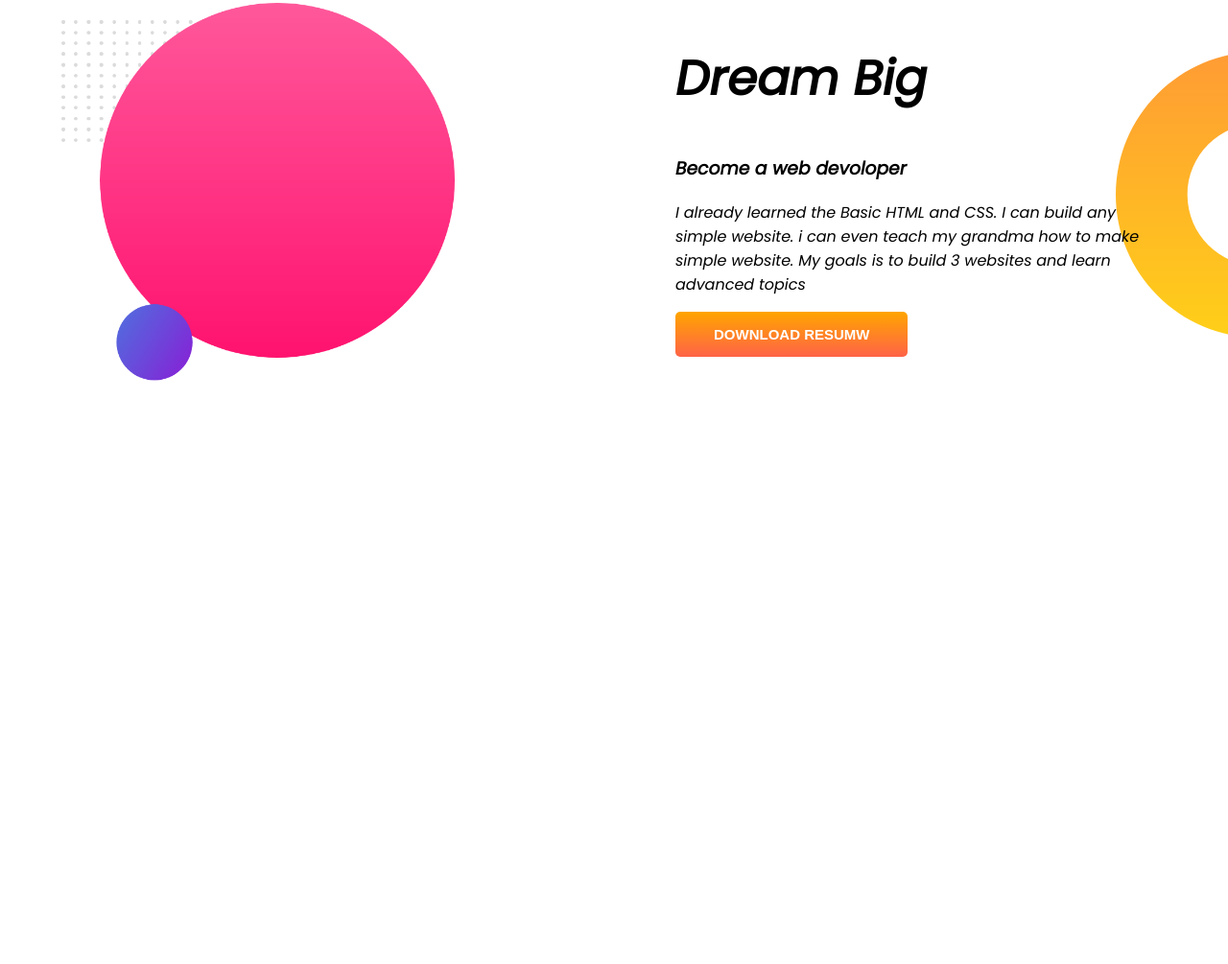
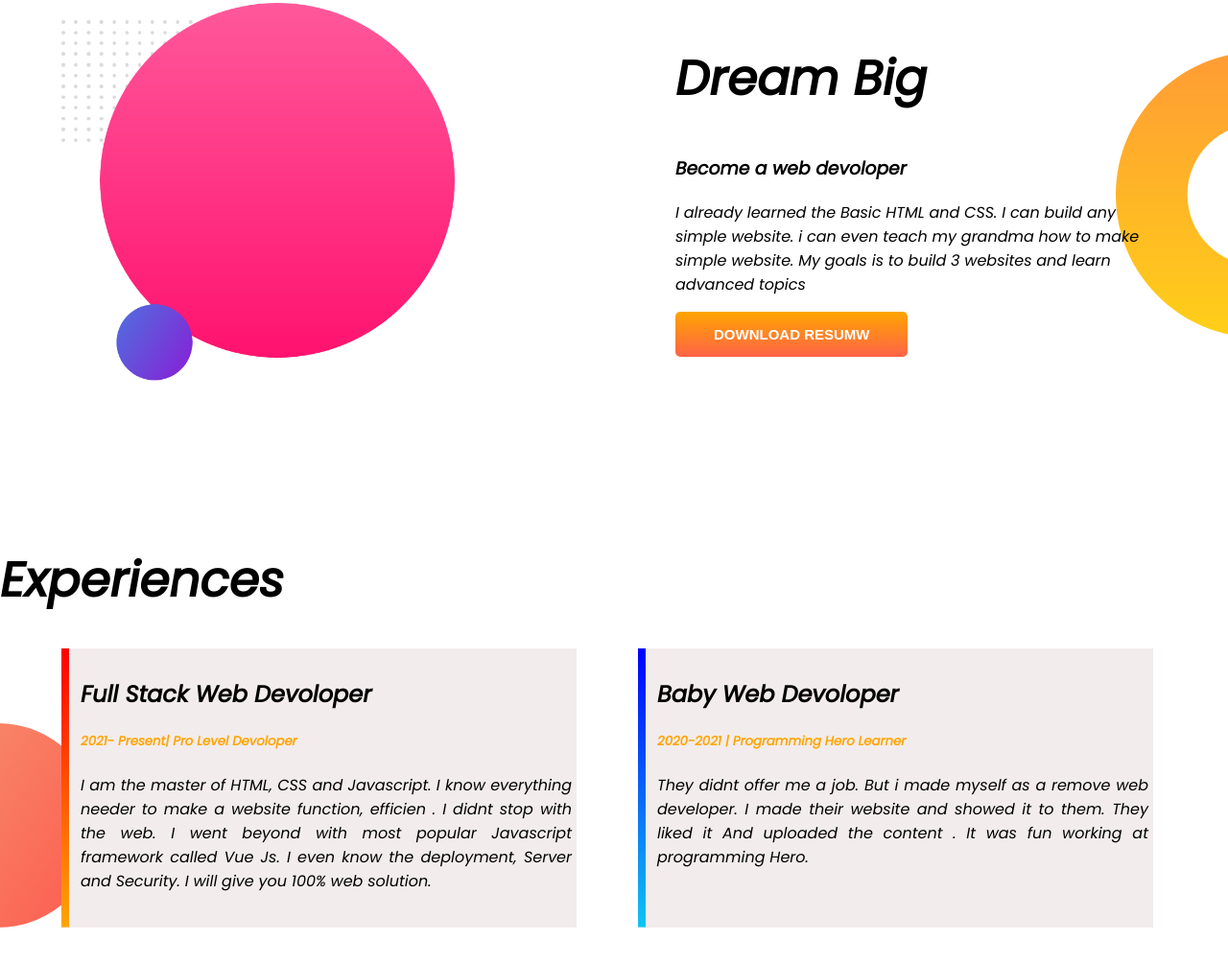
Before and after one commit to Anaeem462/my-website, a plain HTML site: page index.html in a window 1280 px wide. Shown: the part 824-1829 px from the top of the page at 96% size. Before the commit the page ends 1392 px from the top, so only its background shows below. Drawn offline with Linux system fonts and the light colour scheme.

Commit message:
experience cover

```diff
--- a/index.html
+++ b/index.html
@@ -29,10 +29,7 @@
         <div class="half-width">
             <img src="image/images/my-bg.png" alt="">
         </div>
-
     </section>
-
-
 
 
     <section class="middle-banner">
@@ -43,13 +40,47 @@
 
             <h1>Dream Big</h1>
             <h3>Become a web devoloper</h3>
-            <p>I already learned the Basic HTML and CSS. I can build any simple website. i can even teach my grandma how
+            <p>I already learned the Basic HTML and CSS. I can build any simple website. i can even teach my grandma
+                how
                 to make simple website. My goals is to build 3 websites and learn advanced topics</p>
             <a href=""> <button><b>DOWNLOAD RESUMW</b></button></a>
         </div>
     </section>
 
 
+    <h1>Experiences</h1>
+
+    <section class="last-banner">
+
+
+
+        <div class="experiences full-stack">
+            <h2>Full Stack Web Devoloper</h2>
+            <h5>2021- Present| Pro Level Devoloper</h5>
+            <p>I am the master of HTML, CSS and Javascript. I know everything needer to make a website function,
+                efficien . I didnt stop with the web. I went beyond with most popular Javascript framework called Vue
+                Js. I even know
+                the deployment, Server and Security. I will give you 100% web solution.</p>
+        </div>
+        <div class="experiences baby-dev">
+            <h2>Baby Web Devoloper</h2>
+            <h5>2020-2021 | Programming Hero Learner</h5>
+            <p>They didnt offer me a job. But i made myself as a remove web developer. I made their website and showed
+                it to them. They liked it And uploaded the content . It was fun working at programming Hero.</p>
+        </div>
+    </section>
+
+
+
+
+
+
+
+
+
+
+
+
 </body>
 
 </html>
--- a/style.css
+++ b/style.css
@@ -47,3 +47,45 @@ button {
     background-repeat: no-repeat;
     background-position: right;
 }
+
+.last-banner {
+    background-image: url(image/images/exp-bg.png);
+    background-repeat: no-repeat;
+    background-position: left bottom;
+}
+
+.experiences {
+    padding: 10px 5px 20px 20px;
+    text-align: justify;
+    margin-left: 5%;
+    width: 50%;
+    background-color: rgb(243, 236, 236);
+    box-shadow: 10x;
+}
+
+.inline {
+    width: 100%;
+    float: none;
+}
+
+h5 {
+    color: orange;
+}
+
+.full-stack {
+    background-image: linear-gradient(red, orange);
+    background-size: 8px;
+    background-position: left;
+    background-repeat: no-repeat;
+    width: 40%;
+
+}
+
+
+.baby-dev {
+    background-image: linear-gradient(blue, rgb(16, 196, 241));
+    background-size: 8px;
+    background-position: left;
+    background-repeat: no-repeat;
+    width: 40%;
+}
```
